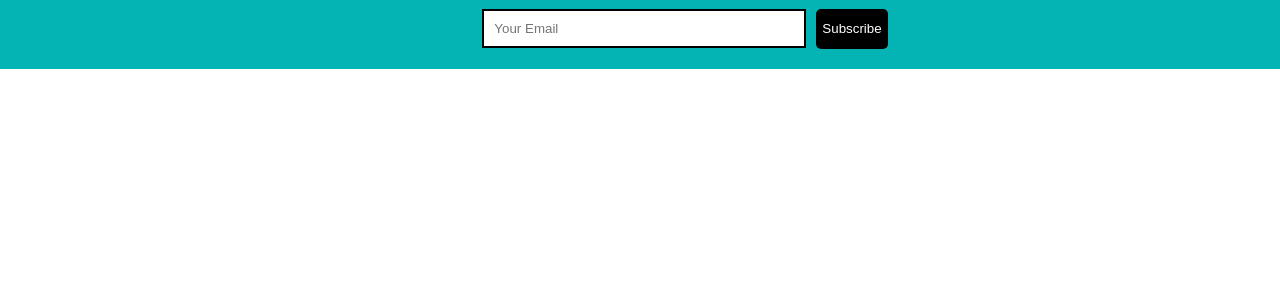
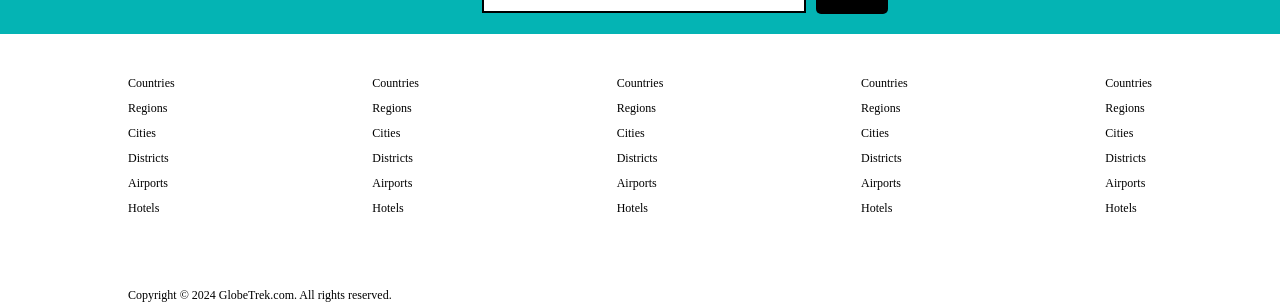
Before and after one commit to par2hibATU/Y4-GlobeTrek-PE-, a React (Create React App) app: page / in a window 1280 px wide. Shown: the part 1907-2215 px from the top of the page. Before the commit the page ends 1984 px from the top, so only its background shows below. Built offline with nearby package versions, Linux system fonts and the light colour scheme.

Commit message:
dummy footer is added. Need to polish it

```diff
--- /dev/null
+++ b/src/components/footer/Footer.jsx
@@ -0,0 +1,53 @@
+import './footer.css'
+
+export const Footer = () => {
+  return (
+    <div className='footer'>
+        <div className="fLists">
+            <ul className='fList'>
+                <li className='fListItem'>Countries</li>
+                <li className='fListItem'>Regions</li>
+                <li className='fListItem'>Cities</li>
+                <li className='fListItem'>Districts</li>
+                <li className='fListItem'>Airports</li>
+                <li className='fListItem'>Hotels</li>
+            </ul>
+            <ul className='fList'>
+                <li className='fListItem'>Countries</li>
+                <li className='fListItem'>Regions</li>
+                <li className='fListItem'>Cities</li>
+                <li className='fListItem'>Districts</li>
+                <li className='fListItem'>Airports</li>
+                <li className='fListItem'>Hotels</li>
+            </ul>
+            <ul className='fList'>
+                <li className='fListItem'>Countries</li>
+                <li className='fListItem'>Regions</li>
+                <li className='fListItem'>Cities</li>
+                <li className='fListItem'>Districts</li>
+                <li className='fListItem'>Airports</li>
+                <li className='fListItem'>Hotels</li>
+            </ul>
+            <ul className='fList'>
+                <li className='fListItem'>Countries</li>
+                <li className='fListItem'>Regions</li>
+                <li className='fListItem'>Cities</li>
+                <li className='fListItem'>Districts</li>
+                <li className='fListItem'>Airports</li>
+                <li className='fListItem'>Hotels</li>
+            </ul>
+            <ul className='fList'>
+                <li className='fListItem'>Countries</li>
+                <li className='fListItem'>Regions</li>
+                <li className='fListItem'>Cities</li>
+                <li className='fListItem'>Districts</li>
+                <li className='fListItem'>Airports</li>
+                <li className='fListItem'>Hotels</li>
+            </ul>
+        </div>
+        <div className="fText">Copyright © 2024 GlobeTrek.com. All rights reserved.</div>
+    </div>
+  )
+}
+
+export default Footer;
--- /dev/null
+++ b/src/components/footer/footer.css
@@ -0,0 +1,24 @@
+.footer{
+    width: 100%;
+    width: 1024px;
+    font-size: 12px;
+}
+
+.fLists{
+    width: 100%;
+    display: flex;
+    justify-content: space-between;
+    margin-bottom: 50px;
+}
+
+.fList{
+    list-style: none;
+    padding: 0;
+}
+
+.fListItem{
+    margin-bottom: 10px;
+    color: black;
+
+    cursor: pointer;
+}
--- a/src/components/header/Header.jsx
+++ b/src/components/header/Header.jsx
@@ -83,7 +83,7 @@
               points for each trip and get instant off on your favorite
               destination
             </p>
-            <button className="headerBtn">Sign in / Register</button>
+
             <div className="headerSearch">
               <div className="headerSearchItem">
                 <FontAwesomeIcon icon={faBed} className="headerIcon" />
--- a/src/components/navbar/navbar.css
+++ b/src/components/navbar/navbar.css
@@ -28,4 +28,7 @@
     padding: 5px 10px;
     cursor: pointer;
     color: rgb(5, 94, 94);
+    font-weight: bolder;
+    border: solid 1px black;
+    background-color: white;
 }
--- a/src/pages/home/Home.jsx
+++ b/src/pages/home/Home.jsx
@@ -5,6 +5,7 @@
 import PropertyList from "../../components/propertyList/PropertyList";
 import FeaturedProperties from "../../components/featuredProperties/FeaturedProperties";
 import Subscribe from "../mailList/Subscribe";
+import Footer from "../../components/footer/Footer";
 
 
 
@@ -23,6 +24,7 @@
           <h2 className="homeTitle">Peoples Favorite</h2>
           <FeaturedProperties />
           <Subscribe />
+          <Footer />
         </div>
     </div>
   )
```
